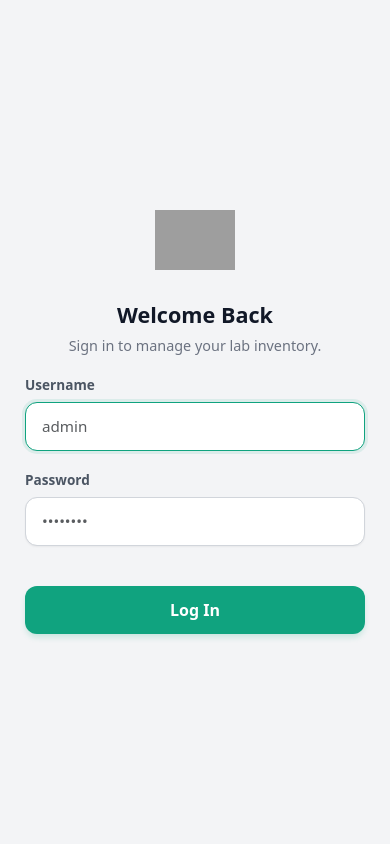
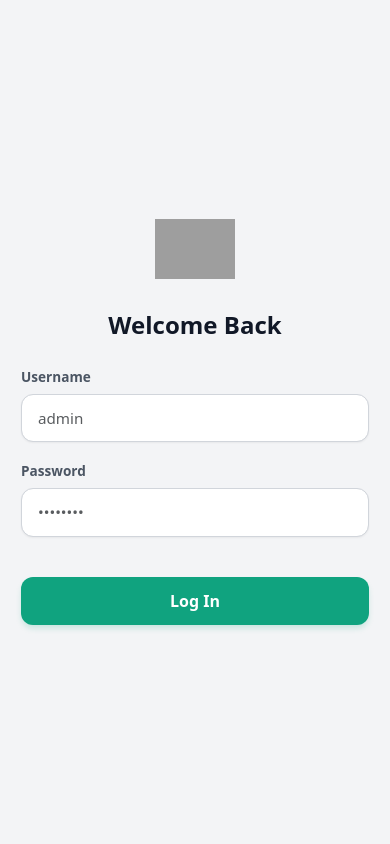
Before and after one commit to snroboticslabhead-pixel/labmaterials, a Flask app: page /login in a window 390 px wide. Run offline with Flask 3, Linux system fonts and the light colour scheme; grey boxes are pictures that could not be loaded.

Commit message:
Update login.html

```diff
--- a/templates/login.html
+++ b/templates/login.html
@@ -17,7 +17,7 @@
         body {
             background-color: var(--page-bg);
             font-family: system-ui, -apple-system, sans-serif;
-            min-height: 100vh;
+            height: 100vh;
             display: flex;
             align-items: center;
             justify-content: center;
@@ -45,15 +46,8 @@
             font-weight: 700;
             color: #111827;
             text-align: center;
-            margin-bottom: 0.4rem;
+            margin-bottom: 1.5rem;
             font-size: 1.5rem;
-        }
-
-        .login-subtitle {
-            text-align: center;
-            font-size: 0.9rem;
-            color: #6b7280;
-            margin-bottom: 1.5rem;
         }
 
         .form-label {
@@ -65,11 +59,11 @@
 
         .form-control {
             border-radius: 12px;
-            border: 1px solid #d1d5db;
+            border: 1px solid #d1d5db; /* Distinct border */
             background-color: #ffffff;
             padding: 0.75rem 1rem;
             font-size: 0.95rem;
-            box-shadow: 0 1px 2px rgba(0,0,0,0.05);
+            box-shadow: 0 1px 2px rgba(0,0,0,0.05); /* Subtle shadow on inputs only */
         }
 
         .form-control:focus {
@@ -102,16 +96,6 @@
             border: none;
             box-shadow: 0 2px 4px rgba(0,0,0,0.05);
         }
-
-        @media (max-width: 575.98px) {
-            .login-wrapper {
-                padding: 1.25rem;
-            }
-
-            .login-title {
-                font-size: 1.35rem;
-            }
-        }
     </style>
 </head>
 <body>
@@ -122,7 +106,6 @@
         </div>
 
         <h1 class="login-title">Welcome Back</h1>
-        <p class="login-subtitle mb-3">Sign in to manage your lab inventory.</p>
 
         {% with messages = get_flashed_messages(with_categories=true) %}
             {% if messages %}
@@ -168,14 +133,7 @@
 
     <script src="https://cdn.jsdelivr.net/npm/bootstrap@5.3.3/dist/js/bootstrap.bundle.min.js"></script>
     <script>
-        if (window.lucide) {
-            lucide.createIcons();
-        }
-        // Auto-focus username on load
-        document.addEventListener('DOMContentLoaded', () => {
-            const userInput = document.getElementById('username');
-            if (userInput) userInput.focus();
-        });
+        lucide.createIcons();
     </script>
 </body>
 </html>
```
Also changed, not shown: other parts of templates/login.html (+5 -22 lines).
